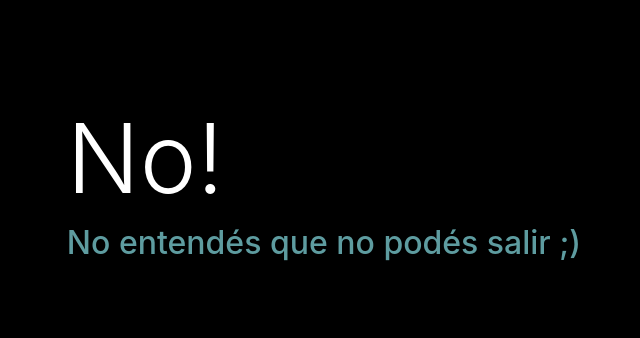
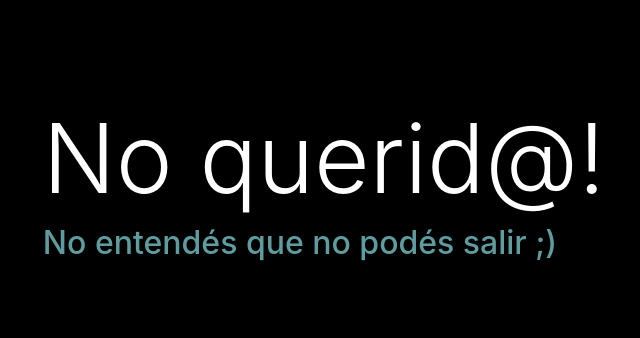
Before and after one commit to dpetrocelli/puedosalirdecasa, a plain HTML site: page index.html in a window 1280 px wide. Shown: the part 214-552 px from the top of the page, without its empty margins (316-956 px from the left). Drawn offline with nearby package versions, Linux system fonts and the light colour scheme.

Commit message:
Update index.html

```diff
--- a/index.html
+++ b/index.html
@@ -15,7 +15,7 @@
   <body style="background-color: #000; color:#fff; height:100%;">
     <div class="container h-100 d-flex justify-content-center">
         <div class="d-flex flex-column jumbotron my-auto" style="background-color: #000; color:#fff;">
-          <h1 class="display-1">No! </h1>
+          <h1 class="display-1">No querid@! </h1>
          <h2 style="color: #5e9ca0;">No entendés que no podés salir ;) <span style="color: #2b2301;"> </h2>
         </div>
     </div>
```
